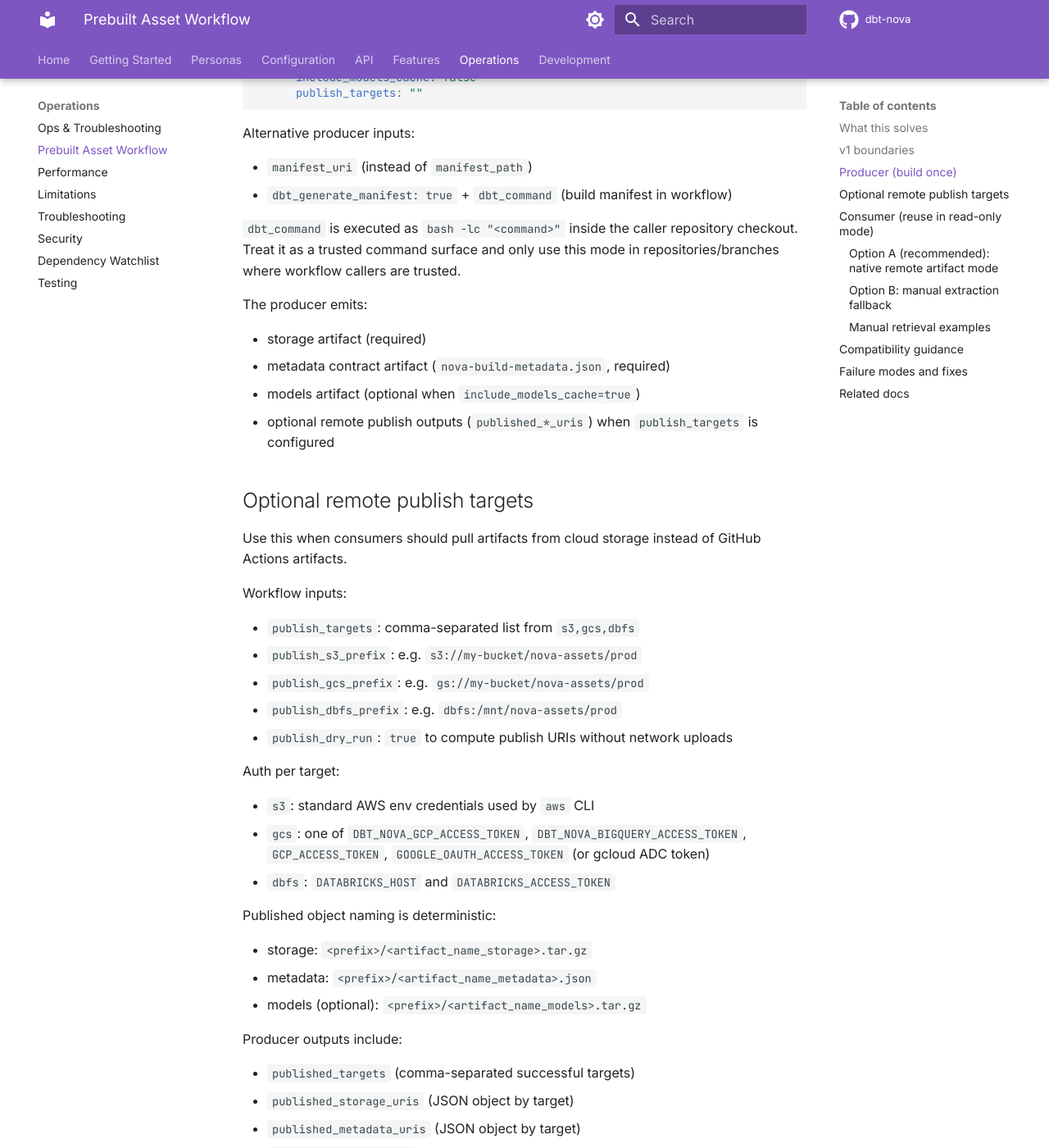
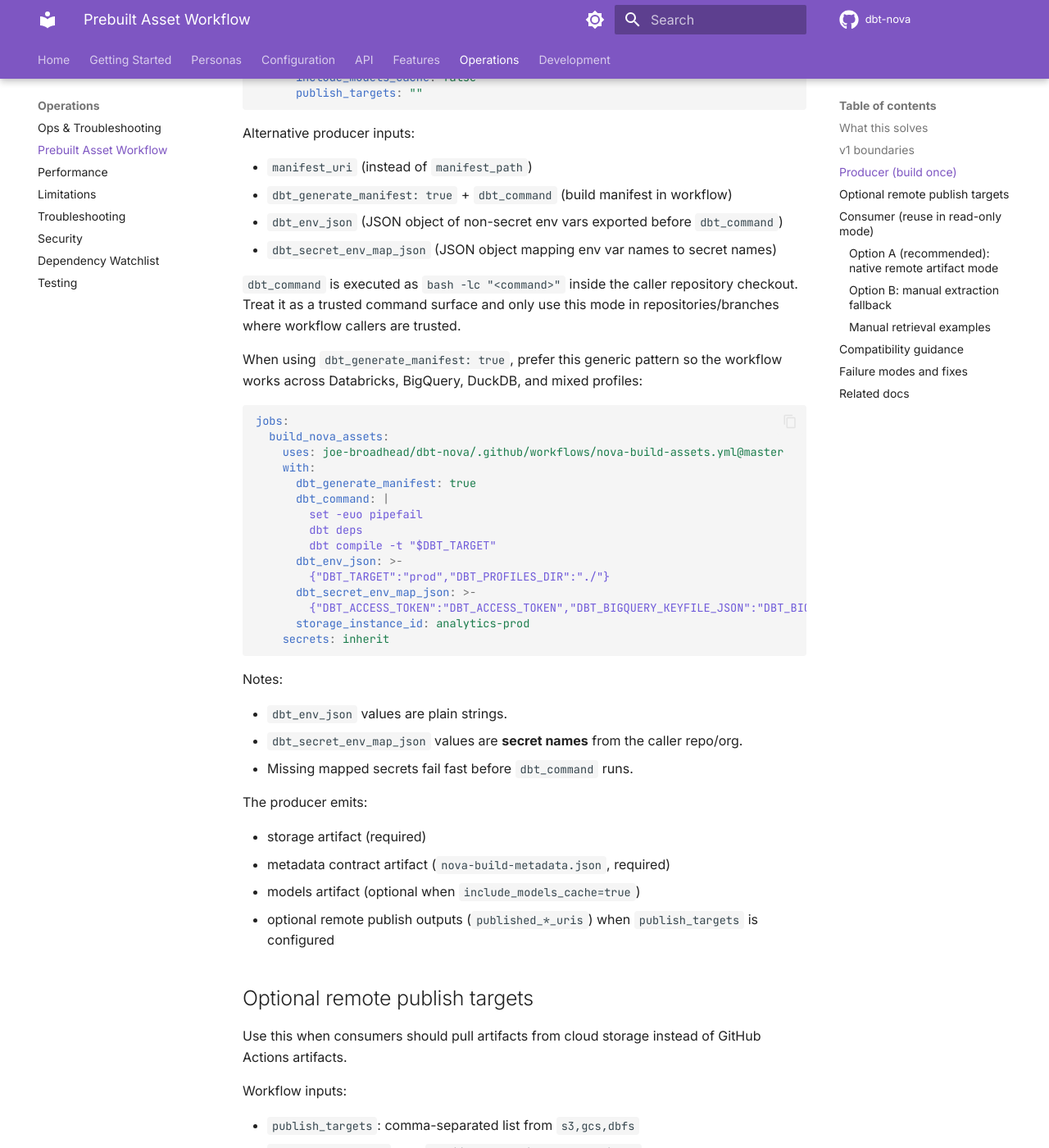
Before and after one commit to joe-broadhead/dbt-nova, an MkDocs documentation site: the page built from docs/operations/prebuilt-assets.md, in a window 1280 px wide and 1400 px high, scrolled down 1011 px. Shown: the whole window at 82% size. Built offline with MkDocs 1.6.1 and Material for MkDocs 9.7.7, drawn with Linux system fonts in a browser that asks for light colours; comment, search, counter and statistics services are not loaded.

Commit message:
ci: make reusable dbt manifest generation env/secret passthrough generic
* ci: expose inherited dbt secrets to dbt_command

* ci: generalize reusable dbt env and secret injection

* ci: preserve exact secret values for dbt command env

* ci: remove helper secret env vars before dbt command

````diff
--- a/docs/operations/prebuilt-assets.md
+++ b/docs/operations/prebuilt-assets.md
@@ -43,10 +43,39 @@
 
 - `manifest_uri` (instead of `manifest_path`)
 - `dbt_generate_manifest: true` + `dbt_command` (build manifest in workflow)
+- `dbt_env_json` (JSON object of non-secret env vars exported before `dbt_command`)
+- `dbt_secret_env_map_json` (JSON object mapping env var names to secret names)
 
 `dbt_command` is executed as `bash -lc "<command>"` inside the caller
 repository checkout. Treat it as a trusted command surface and only use this
 mode in repositories/branches where workflow callers are trusted.
+
+When using `dbt_generate_manifest: true`, prefer this generic pattern so the
+workflow works across Databricks, BigQuery, DuckDB, and mixed profiles:
+
+```yaml
+jobs:
+  build_nova_assets:
+    uses: joe-broadhead/dbt-nova/.github/workflows/nova-build-assets.yml@master
+    with:
+      dbt_generate_manifest: true
+      dbt_command: |
+        set -euo pipefail
+        dbt deps
+        dbt compile -t "$DBT_TARGET"
+      dbt_env_json: >-
+        {"DBT_TARGET":"prod","DBT_PROFILES_DIR":"./"}
+      dbt_secret_env_map_json: >-
+        {"DBT_ACCESS_TOKEN":"DBT_ACCESS_TOKEN","DBT_BIGQUERY_KEYFILE_JSON":"DBT_BIGQUERY_KEYFILE_JSON"}
+      storage_instance_id: analytics-prod
+    secrets: inherit
+```
+
+Notes:
+
+- `dbt_env_json` values are plain strings.
+- `dbt_secret_env_map_json` values are **secret names** from the caller repo/org.
+- Missing mapped secrets fail fast before `dbt_command` runs.
 
 The producer emits:
 
````
Also changed, not shown: README.md (+4 -0 lines), docs/development/ci.md (+3 -2 lines), 1 other file.
